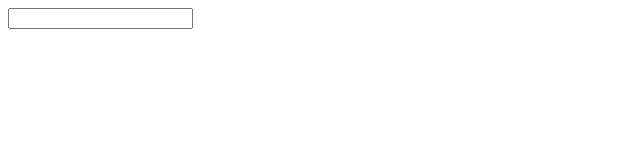
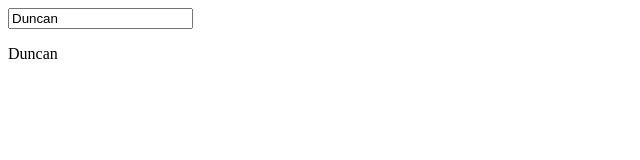
Before and after one commit to ddeveloper72/Angular_My_First_App, an Angular app: page / in a window 1280 px wide. Shown: the top 160 px of the page, without its empty margins (0-640 px from the left). Built offline with nearby package versions, Linux system fonts and the light colour scheme.

Commit message:
Chasnged the appcomponent title to name and gave it the property of my own name.

```diff
--- a/src/app/app.component.ts
+++ b/src/app/app.component.ts
@@ -6,5 +6,5 @@
   styleUrls: ['./app.component.css']
 })
 export class AppComponent {
-  title = 'my dream app';
+  name = 'Duncan';
 }
```
